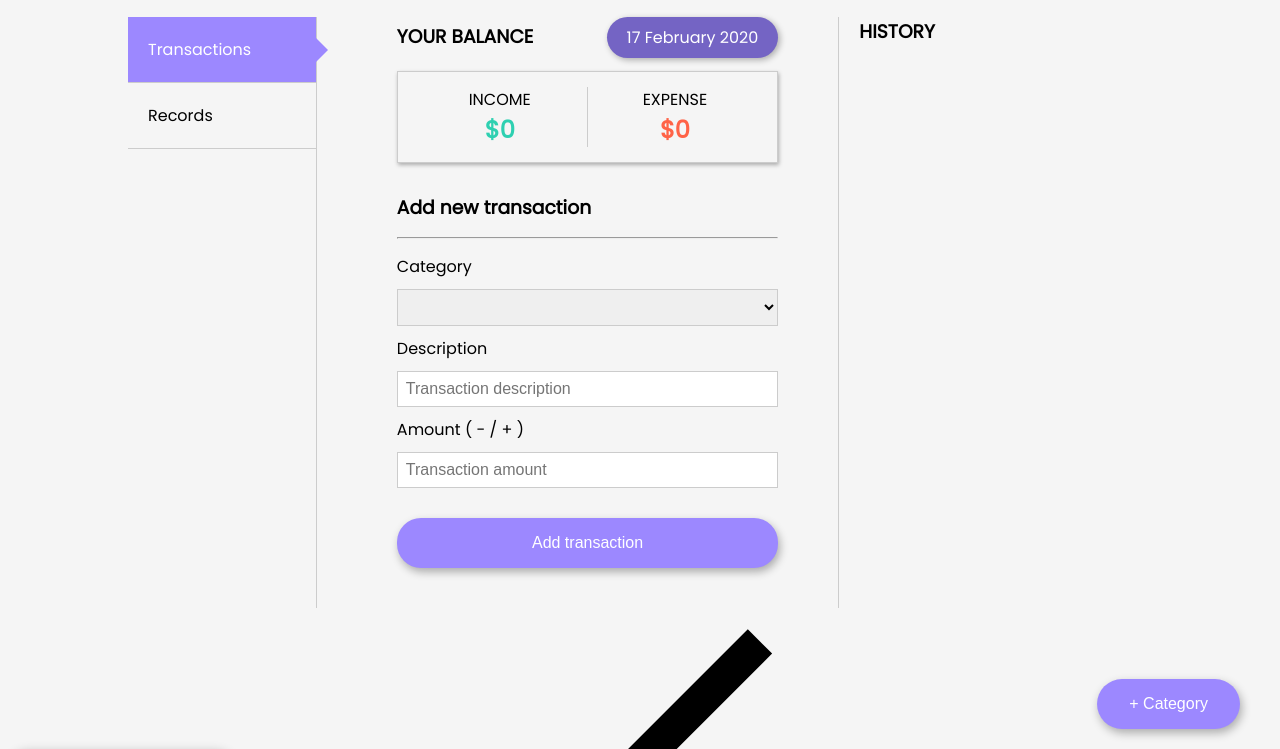
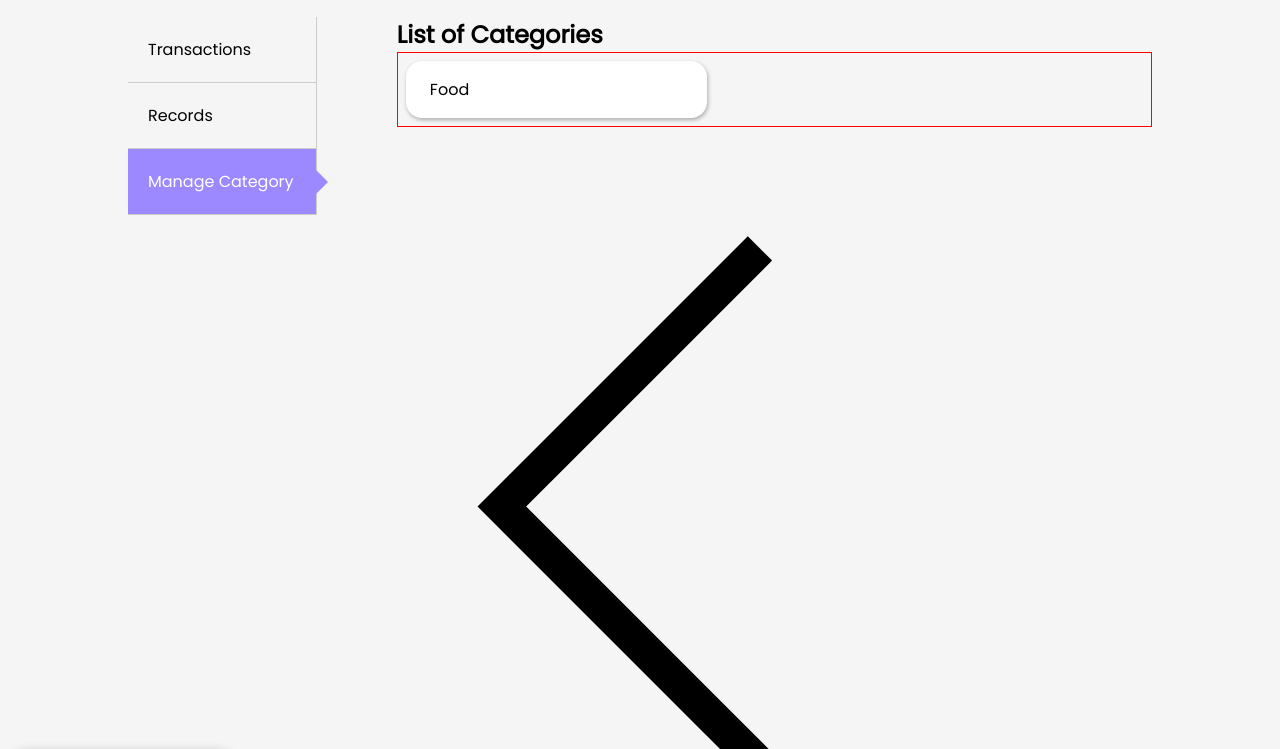
Before and after one commit to danyprasetya8/expense-tracker-vanilla, a website built with webpack: page src/index.html in a window 1280 px wide. Shown: the part 51-800 px from the top of the page. Built offline with nearby package versions, Linux system fonts and the light colour scheme; files whose address does not match are found by name.

Commit message:
Create manage category tab

```diff
--- a/src/index.html
+++ b/src/index.html
@@ -20,6 +20,11 @@
           data-currtab="RECORDS"
           onclick="toggleActiveTab('RECORDS')">
         Records
+      </li>
+      <li class="tab"
+          data-currtab="MANAGE_CATEGORIES"
+          onclick="toggleActiveTab('MANAGE_CATEGORIES')">
+        Manage Category
       </li>
     </ul>
     <div class="transactions">
@@ -87,10 +92,16 @@
         </div>
       </div>
     </div>
+    <div class="manage-categories">
+      <h2>List of Categories</h2>
+      <div class="category-list">
+        <div class="category">
+          Food
+        </div>
+      </div>
+    </div>
   </div>
-  <div class="validation">
-    You must fill the amount
-  </div>
+  <div class="validation">You must fill the amount</div>
 
   <div class="transparent-layer-category" onclick="closeModal('category')"></div>
   <form class="category-modal">
--- a/src/style.css
+++ b/src/style.css
@@ -83,7 +83,12 @@ body > h1 {
 .records {
   width: 80%;
   display: none;
-  border: 1px solid red;
+}
+
+.manage-categories {
+  width: 80%;
+  display: none;
+  flex-direction: column;
 }
 
 .chart-container {
@@ -493,3 +498,31 @@ hr {
   margin-right: 10px;
   text-align: center;
 }
+
+
+
+
+
+
+
+
+
+
+
+
+
+
+.category-list {
+  border: 1px solid red;
+  display: flex;
+  flex-wrap: wrap;
+}
+
+.category {
+  padding: 16px 24px;
+  margin: 8px;
+  background: var(--white-color);
+  box-shadow: 1px 2px 4px rgba(0, 0, 0, 0.3);
+  border-radius: 16px;
+  width: 40%;
+}
--- a/src/views/index.js
+++ b/src/views/index.js
@@ -1,10 +1,12 @@
 
 import Transactions from '@/transactions'
 import Records from '@/records'
+import ManageCategories from '@/manage-categories'
 
 const tabList = document.querySelectorAll('.tab')
 const trasactionTab = document.querySelector('.transactions')
 const recordTab = document.querySelector('.records')
+const manageCategoriesTab = document.querySelector('.manage-categories')
 
 function changeActiveTab (type) {
   tabList.forEach(tab => {
@@ -12,11 +14,14 @@ function changeActiveTab (type) {
     if (currtab === type) {
       trasactionTab.className = 'transactions'
       recordTab.className = 'records'
+      manageCategoriesTab.className = 'manage-categories'
       tab.classList.add('active')
       if (type === 'TRANSACTIONS') {
         trasactionTab.classList.add('show-tabs')
+      } else if (type === 'RECORDS') {
+        recordTab.classList.add('show-tabs')
       } else {
-        recordTab.classList.add('show-tabs')
+        manageCategoriesTab.classList.add('show-tabs')
       }
     } else {
       tab.className = 'tab'
@@ -26,4 +31,4 @@ function changeActiveTab (type) {
 
 window.toggleActiveTab = (type) => changeActiveTab(type)
 
-tabList[0].click()
+tabList[2].click()
--- /dev/null
+++ b/src/views/js/manage-categories.js
@@ -0,0 +1,12 @@
+import * as fetchApi from '../../views/fetch-api'
+
+const CATEGORY_URL = 'http://localhost:5001/categories/'
+
+function updateDOM () {
+
+}
+
+fetchApi.getAllViaApi(CATEGORY_URL)
+  .then(() => {
+    updateDOM()
+  })
--- a/src/views/js/transactions.js
+++ b/src/views/js/transactions.js
@@ -33,7 +33,6 @@ const amountEditEl = document.querySelector('#edit-amount-value')
 
 const TRANSACTION_URL = 'http://localhost:5001/transactions/'
 const CATEGORY_URL = 'http://localhost:5001/categories/'
-// const DEFAULT_CATEGORY = ['SALARY', 'FOOD', 'TRANSPORTATION']
 let balanceList = []
 let categoryList = []
 let date = null
```
